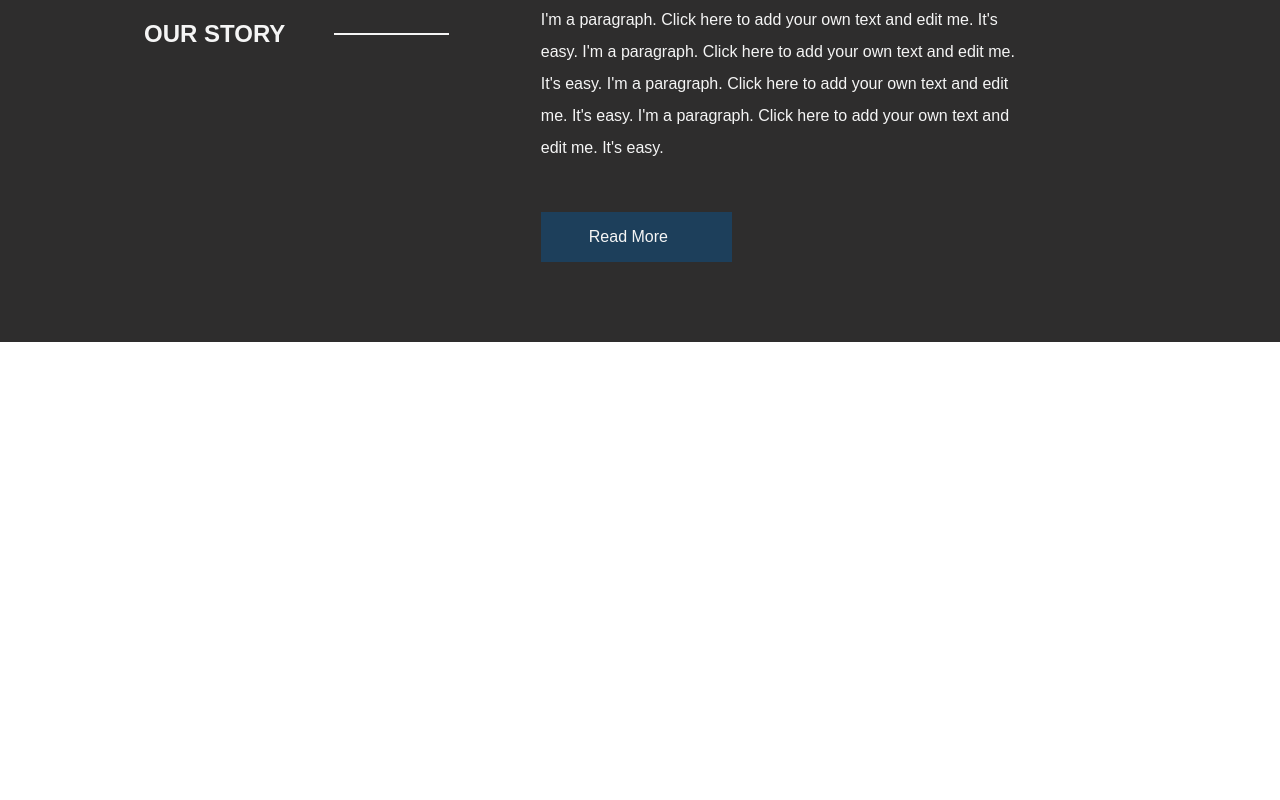
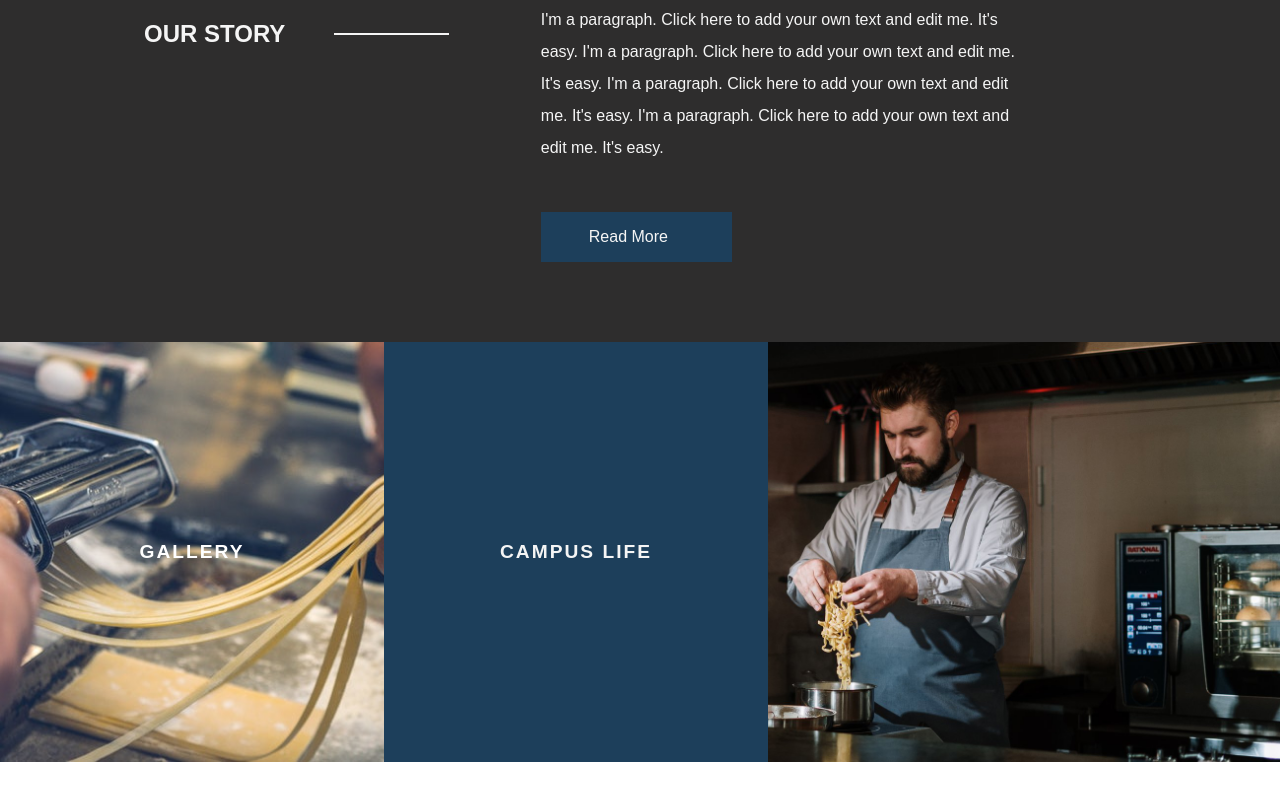
Before and after one commit to Spha88/hotel-school, a Next.js app: page / in a window 1280 px wide. Shown: the part 1000-1800 px from the top of the page. Before the commit the page ends 1342 px from the top, so only its background shows below. Built offline with nearby package versions, Linux system fonts and the light colour scheme.

Commit message:
Add GalleryCampusLife links component

```diff
--- a/components/Header/Header.module.scss
+++ b/components/Header/Header.module.scss
@@ -5,7 +5,7 @@
     .Content {
         background: var(--blue);
         padding: 1rem 2rem;
-        border-radius: 2rem;
+        // border-radius: 2rem;
         margin: 2rem 0;
         display: flex;
         justify-content: space-between;
@@ -18,6 +18,8 @@
                 padding-left: 1rem;
                 a {
                     display: inline-block;
+                    text-transform: uppercase;
+                    font-size: .9rem;
                 }
             }
         }
--- /dev/null
+++ b/components/HomeContent/GalleryCampusLife/GalleryCampusLife.js
@@ -0,0 +1,28 @@
+import React from 'react'
+import styles from './GalleryCampusLife.module.scss'
+import Link from 'next/link';
+
+const GalleryCampusLife = () => {
+    return (
+        <div className={styles.GalleryCampusLife}>
+            <div className={styles.GalleryLink} style={{ backgroundImage: "url(/images/gallery_bg.jpg" }}>
+                <Link href="/gallery">
+                    <a className={styles.LinkTile}>Gallery</a>
+                </Link>
+            </div>
+            <div className={styles.CampusLifeLink}>
+                <Link href="/campus-life">
+                    <a className={styles.LinkTile}>Campus Life</a>
+                </Link>
+            </div>
+            <div
+                className={styles.Video}
+                style={{ backgroundImage: "url(/images/video_placeholder.jpg)" }}
+            >
+
+            </div>
+        </div>
+    )
+}
+
+export default GalleryCampusLife
--- /dev/null
+++ b/components/HomeContent/GalleryCampusLife/GalleryCampusLife.module.scss
@@ -0,0 +1,39 @@
+.GalleryCampusLife {
+    display: flex;
+    height: 420px;
+    align-items: stretch;
+    .GalleryLink {
+        background: green;
+        color: white;
+        width: 30%;
+        background-size: cover;
+        display: flex;
+        align-items: center;
+        justify-content: center;
+    }
+    .CampusLifeLink {
+        background: var(--blue);
+        color: var(--white);
+        width: 30%;
+        display: flex;
+        align-items: center;
+        justify-content: center;
+    }
+    .LinkTile {
+        display: flex;
+        justify-content: center;
+        align-items: center;
+        height: 100%;
+        width: 100%;
+        font-size: 1.2rem;
+        text-transform: uppercase;
+        letter-spacing: 2px;
+        font-weight: bold;
+    }
+    .Video {
+        background: var(--black);
+        width: 40%;
+        background-size: cover;
+        background-position: top right;
+    }
+}
--- a/components/HomeContent/HomeContent.js
+++ b/components/HomeContent/HomeContent.js
@@ -1,12 +1,14 @@
 import React from 'react'
-import AboutFrontPage from './AboutFrontPage/AboutFrontPage'
 
 import styles from './HomeContent.module.scss'
+import AboutFrontPage from './AboutFrontPage/AboutFrontPage'
+import GalleryCampusLife from './GalleryCampusLife/GalleryCampusLife'
 
 const HomeContent = () => {
     return (
         <div className={styles.HomeContent}>
             <AboutFrontPage />
+            <GalleryCampusLife />
         </div>
     )
 }
--- a/components/HomeContent/HomeContent.module.scss
+++ b/components/HomeContent/HomeContent.module.scss
@@ -1,3 +1,4 @@
 .HomeContent {
     // background: #fff;
+    padding-bottom: 10rem;
 }
```
Also changed, not shown: public/images/gallery_bg.jpg (added), public/images/video_placeholder.jpg (added).
